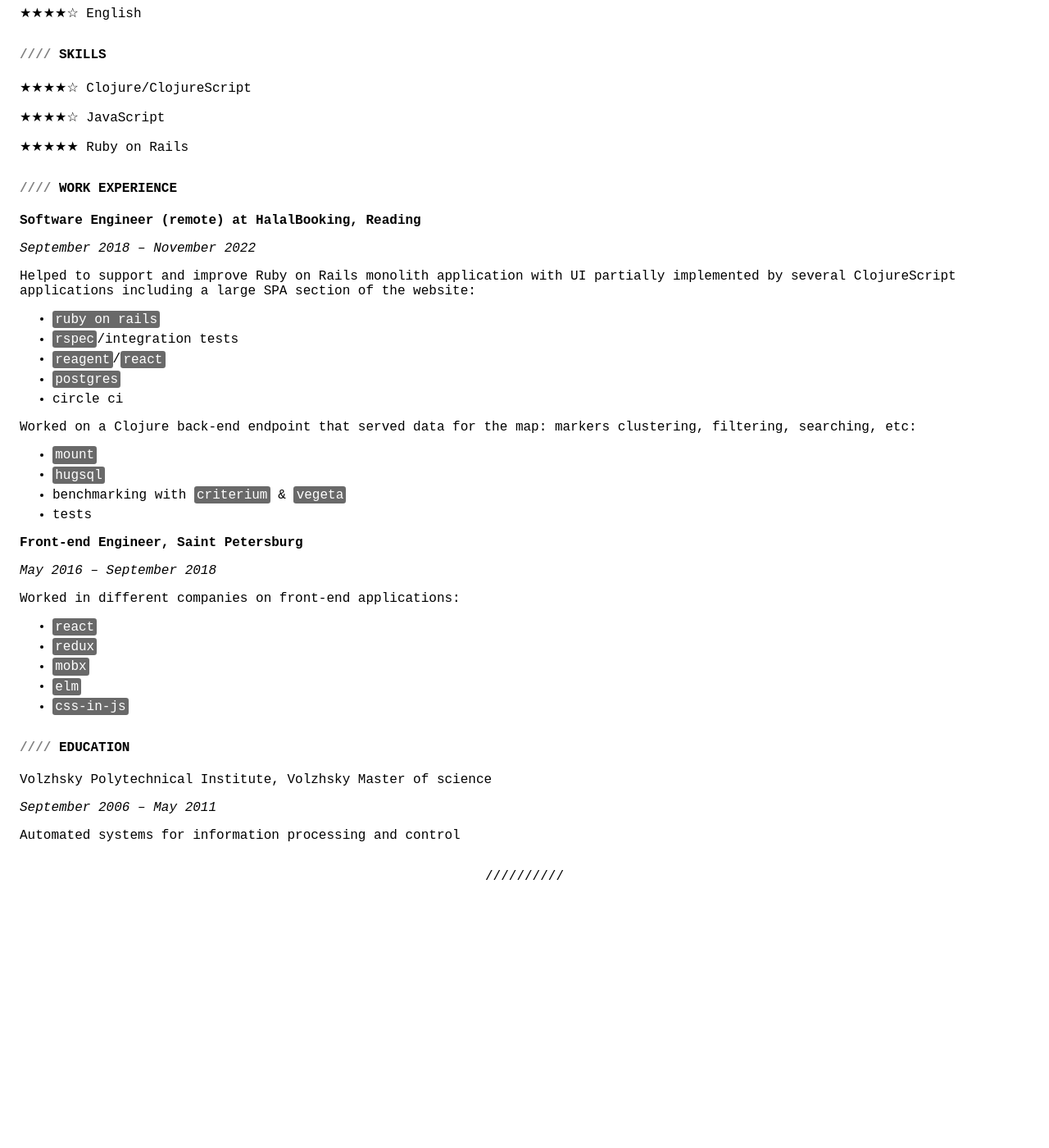
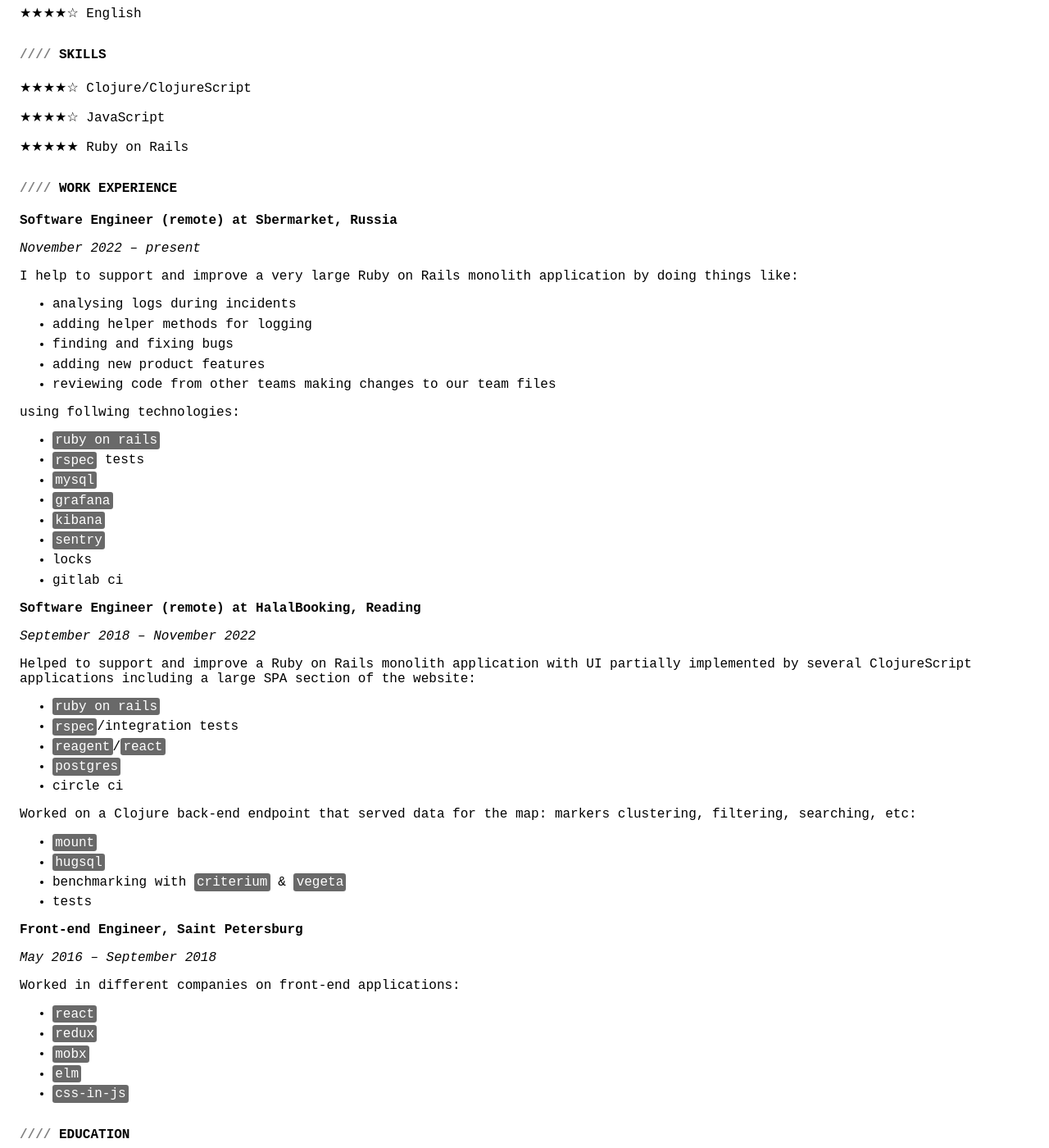
Before and after one commit to il-tmfv/il-tmfv.github.io, a Jekyll site: the page built from index.md, in a window 1280 px wide and 1400 px high, scrolled down 543 px. Shown: the whole window at 82% size. Built offline with Jekyll 4.4.1, drawn with Linux system fonts in a browser that asks for light colours; Markdown is read by kramdown in place of the engine named in the settings; before the commit the page ends 1669 px from its top, so only the background shows below that.

Commit message:
Add sbermarket job

```diff
--- a/index.md
+++ b/index.md
@@ -34,11 +34,32 @@ Hobbies: Video games, gym, podcasts
 ★★★★★ Ruby on Rails
 
 #### WORK EXPERIENCE
+**Software Engineer (remote) at Sbermarket, Russia**
+
+_November 2022 – present_
+
+I help to support and improve a very large Ruby on Rails monolith application by doing things like:
+- analysing logs during incidents
+- adding helper methods for logging
+- finding and fixing bugs
+- adding new product features
+- reviewing code from other teams making changes to our team files
+
+using follwing technologies:
+- `ruby on rails`
+- `rspec` tests
+- `mysql`
+- `grafana`
+- `kibana`
+- `sentry`
+- locks
+- gitlab ci
+
 **Software Engineer (remote) at HalalBooking, Reading**
 
 _September 2018 – November 2022_
 
-Helped to support and improve Ruby on Rails monolith application with UI partially implemented by several ClojureScript applications including a large SPA section of the website:
+Helped to support and improve a Ruby on Rails monolith application with UI partially implemented by several ClojureScript applications including a large SPA section of the website:
 - `ruby on rails`
 - `rspec`/integration tests
 - `reagent`/`react`
```
